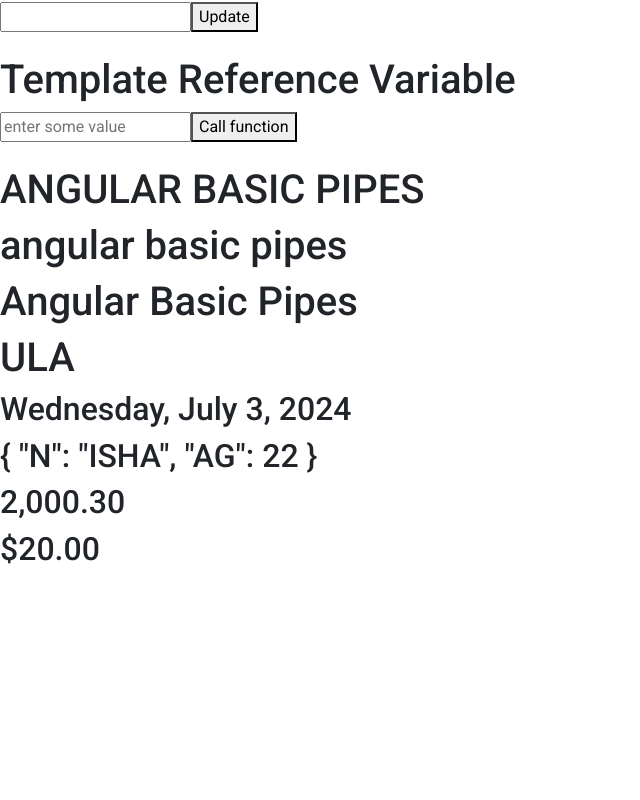
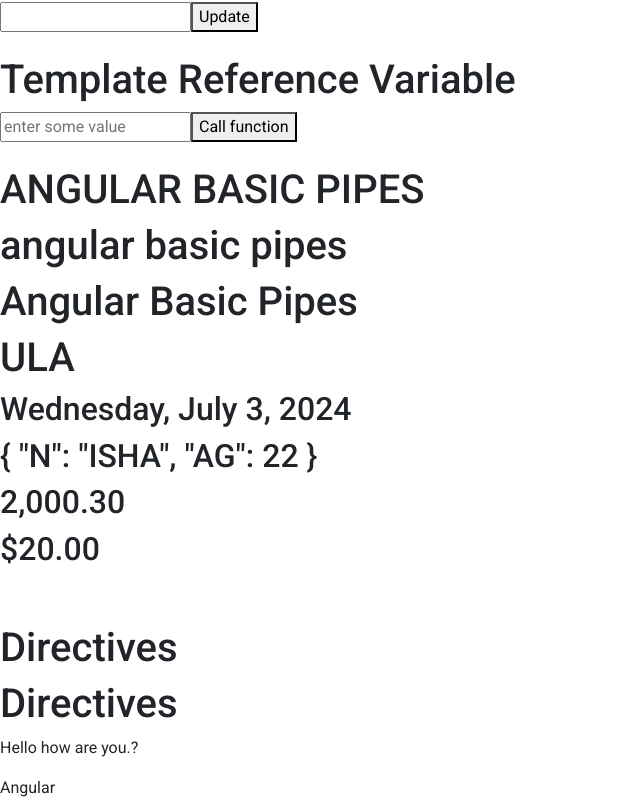
Before and after one commit to bhavisha550/angular, an Angular app: page / in a window 1280 px wide. Shown: the part 3612-4412 px from the top of the page, without its empty margins (0-640 px from the left). Before the commit the page ends 4180 px from the top, so only its background shows below. Built offline with nearby package versions, Linux system fonts and the light colour scheme.

Commit message:
directives

```diff
--- a/src/app/app.component.html
+++ b/src/app/app.component.html
@@ -182,3 +182,20 @@
 <h2>{{0002000.3000 | number : '2.2-3'}}</h2>   <!--d-->
 <h2>{{20 | currency:'USD'}}</h2>
 <br/><br/>
+
+
+<!-- template driven forms -->
+<!-- <h1>{{title22}}</h1>
+<form #loginForm="ngForm">
+    <input type="text" placeholder="Enter name" name="naam">
+    <br/><br/>
+    <input type="pw" placeholder="enter your pw" name="password">
+    <br/><br/>
+    <button>Login</button>
+</form> -->
+
+<!--directives-->
+<h1 >{{title23}}</h1>
+<h1 appRedEl>{{title23}}</h1>
+<p>Hello how are you.?</p>
+<p appRedEl>Angular</p>
--- a/src/app/app.component.ts
+++ b/src/app/app.component.ts
@@ -181,4 +181,10 @@
     n:'isha',
     ag:22
   }
+
+  //template driven forms (html)
+  // title22 = 'Template Driven Forms'
+
+  //directives
+  title23 = 'Directives'
 }
```
Also changed, not shown: src/app/red-el.directive.ts (added, +13 -0 lines), 1 other file (tests, documents, lock files or other folders).
